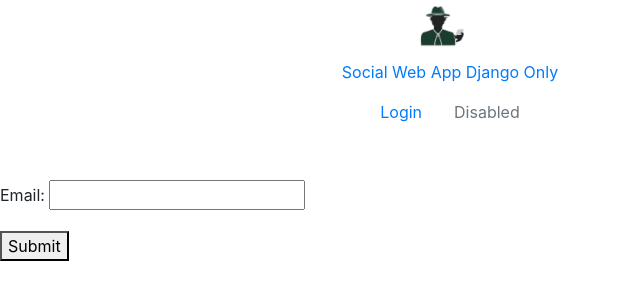
After one commit to Georgiee98/social-media-web-app-django-only, a Django app: page /users/password_reset/ in a window 1280 px wide. The commit adds this page. Shown: the top 300 px of the page, without its empty margins (0-640 px from the left). Run offline with Django 4.2, Linux system fonts and the light colour scheme.

Commit message:
password reset and done

```diff
--- a/project/settings.py
+++ b/project/settings.py
@@ -131,3 +131,5 @@ STATIC_ROOT = BASE_DIR / "staticfiles"
 DEFAULT_AUTO_FIELD = 'django.db.models.BigAutoField'
 LOGIN_URL = 'login'
 LOGOUT_URL = 'logout'
+
+EMAIL_BACKEND = 'django.core.mail.backends.console.EmailBackend'
--- a/users/templates/users/base.html
+++ b/users/templates/users/base.html
@@ -38,6 +38,9 @@
               <a class="nav-link" href="/users/password_change">Change Password</a>
             </li>
             <li class="nav-item">
+              <a class="nav-link" href="/users/password_reset">Reset Password</a>
+            </li>
+            <li class="nav-item">
               <a class="nav-link active" href="{% url 'logout' %}">Logout</a>
             </li>
 
@@ -48,12 +51,9 @@
             {% endif %}
 
 
-            <!-- <li class="nav-item">
-              <a class="nav-link" href="#">Link</a>
-            </li>
             <li class="nav-item">
               <a class="nav-link disabled" href="#">Disabled</a>
-            </li> -->
+            </li>
           </ul>
         </div>
       </div>
--- /dev/null
+++ b/users/templates/users/password_reset.html
@@ -0,0 +1,10 @@
+{% extends "users/base.html" %}
+
+
+    {% block body %}
+      <form method="POST">
+        {% csrf_token %}
+        {{ form.as_p }}
+        <button type="submit">Submit</button>
+      </form>
+    {% endblock %}
--- /dev/null
+++ b/users/templates/users/password_reset_done.html
@@ -0,0 +1 @@
+{% extends "users/base.html" %} {% block body %} SUCSESS RESET DONE {% endblock %}
--- a/users/urls.py
+++ b/users/urls.py
@@ -7,4 +7,6 @@ urlpatterns = [
     path('logout/', auth_view.LogoutView.as_view(template_name='users/logout.html'), name='logout'),
     path('password_change/', auth_view.PasswordChangeView.as_view(template_name='users/password_change.html'), name='password_change'),
     path('password_change/done/', auth_view.PasswordChangeView.as_view(template_name='users/password_change_done.html'), name='password_change_done'),
+    path('password_reset/', auth_view.PasswordResetView.as_view(template_name='users/password_reset.html'), name='password_reset'),
+    path('password_reset/done/', auth_view.PasswordResetDoneView.as_view(template_name='users/password_reset_done.html'), name='password_reset_done'),
 ]
```
Also changed, not shown: db.sqlite3, users/templates/users/login.html (indentation only).
